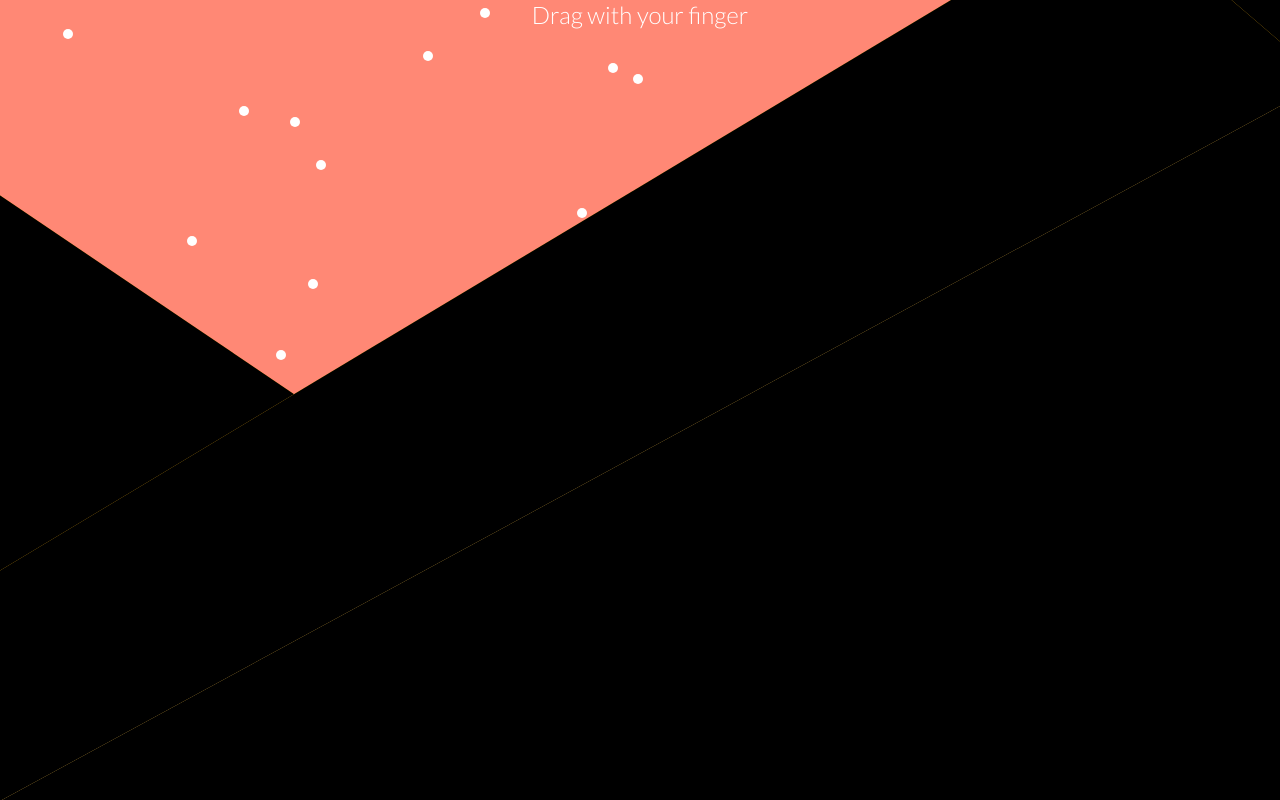
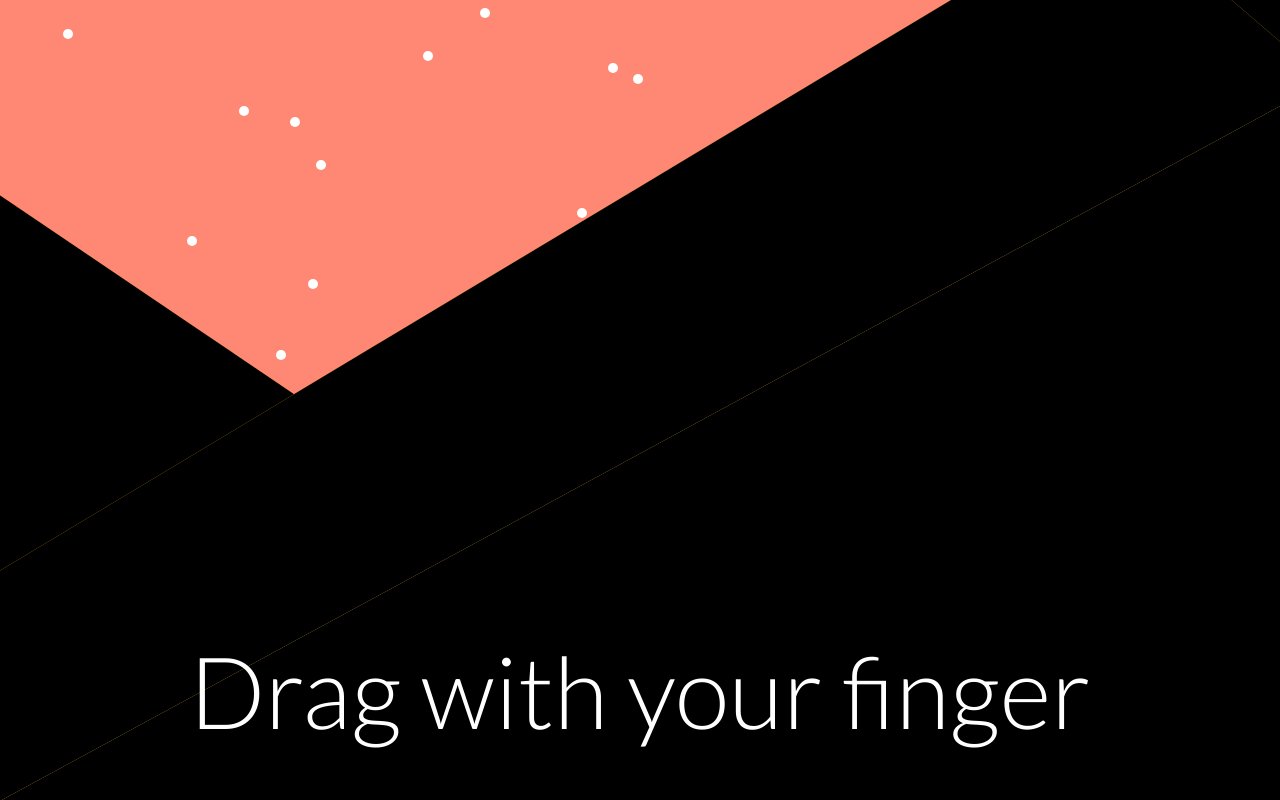
Before and after one commit to sbseligman/sbseligman.github.io, a plain HTML site: page Random/index.html in a window 1280 px wide. Shown: the top 800 px of the page. Drawn offline with Linux system fonts and the light colour scheme.

Commit message:
Sunrise for ipad

```diff
--- a/Random/style.css
+++ b/Random/style.css
@@ -187,17 +187,20 @@ body {
 
 .container{
 	display: flex;
+	position: fixed;
 	align-items: center;
 	justify-content: center;
 	margin: 0, auto;
 	width: 100%;
 	bottom: 50px;
+	z-index: 500;
 }
 .directions{
 	font-family: 'Lato', sans-serif;
 	font-weight: 300;
-	font-size: 24px;
+	font-size: 100px;
 	color: white;
 	text-align: center;
 	margin: 0, auto;
+	z-index: 500;
 }
```
